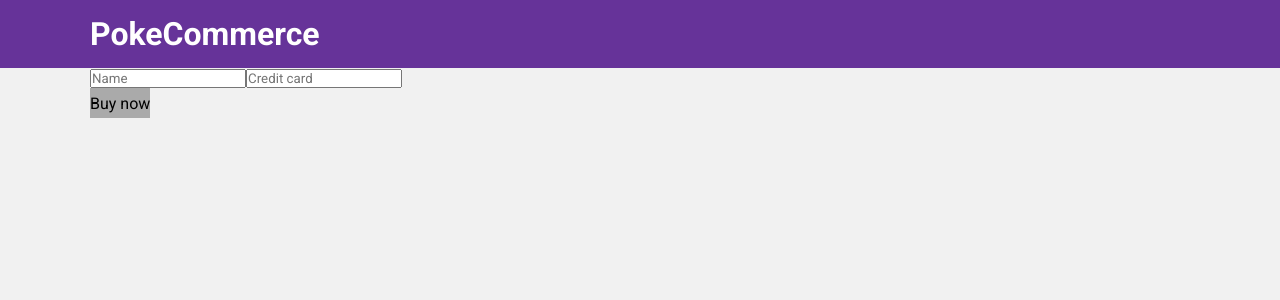
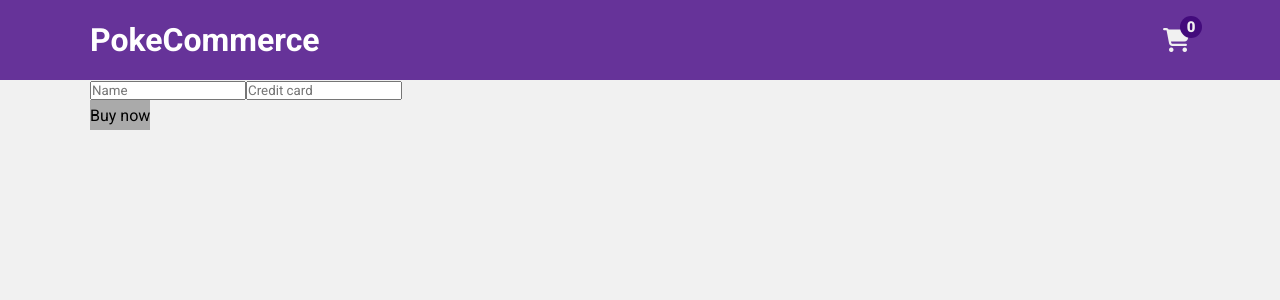
Before and after one commit to GustavoDias7/pokecommerce, a React (Create React App) app: page /checkout in a window 1280 px wide. Shown: the top 300 px of the page. Built offline with nearby package versions, Linux system fonts and the light colour scheme.

Commit message:
Update cart, header, catalog and create overlay

```diff
--- a/public/index.html
+++ b/public/index.html
@@ -9,12 +9,13 @@
       name="description"
       content="Web site created using create-react-app"
     />
+    <script
+      src="https://kit.fontawesome.com/a076d05399.js"
+      crossorigin="anonymous"
+      defer
+    ></script>
     <link rel="apple-touch-icon" href="%PUBLIC_URL%/logo192.png" />
     <link rel="manifest" href="%PUBLIC_URL%/manifest.json" />
-    <link
-      rel="stylesheet"
-      href="https://cdnjs.cloudflare.com/ajax/libs/font-awesome/4.7.0/css/font-awesome.min.css"
-    />
     <title>PokeCommerce</title>
   </head>
   <body>
--- a/src/components/Cart.jsx
+++ b/src/components/Cart.jsx
@@ -1,6 +1,7 @@
 import React from "react";
 import { GlobalContext } from "../context/GlobalContenxt";
 import { useNavigate } from "react-router";
+import OverlayModal from "./OverlayModal";
 
 const CartProduct = ({ info, onClick }) => {
   const { name, price } = info;
@@ -32,6 +33,7 @@ const Cart = () => {
   }
 
   return (
+    <>
       <aside className="cart">
         <header>
           <div className="content">
@@ -40,6 +42,7 @@ const Cart = () => {
         </header>
 
         <section>
+          {cart.length === 0 && <p className="empty">Your list is empty.</p>}
           {cart.map((pokemonObj) => {
             return (
               <CartProduct
@@ -67,6 +70,8 @@ const Cart = () => {
           </div>
         </footer>
       </aside>
+      <OverlayModal />
+    </>
   );
 };
 
--- a/src/components/MainHeader.jsx
+++ b/src/components/MainHeader.jsx
@@ -1,9 +1,16 @@
 import React from "react";
 import { useLocation } from "react-router";
 import SearchProduct from "./SearchProduct";
+import Cart from "../components/Cart";
+import { GlobalContext } from "../context/GlobalContenxt";
 
 const MainHeader = () => {
+  const { hasCart, setHasCart, cart } = React.useContext(GlobalContext);
   const location = useLocation();
+
+  function handleClick() {
+    setHasCart(!hasCart);
+  }
 
   return (
     <header id="main-header">
@@ -11,7 +18,15 @@ const MainHeader = () => {
         <a href="/" className="logo">
           <h1>PokeCommerce</h1>
         </a>
-        {location.pathname === "/" && <SearchProduct />}
+        <div className="right">
+          {location.pathname === "/" && <SearchProduct />}
+          <div className="cart-container">
+            <i className="fas fa-shopping-cart" onClick={handleClick}>
+              <span>{cart.length}</span>
+            </i>
+            {hasCart && <Cart />}
+          </div>
+        </div>
       </div>
     </header>
   );
--- /dev/null
+++ b/src/components/OverlayModal.jsx
@@ -0,0 +1,15 @@
+import React from "react";
+import { GlobalContext } from "../context/GlobalContenxt";
+
+const OverlayModal = () => {
+  const { hasCart, setHasCart } = React.useContext(GlobalContext);
+
+  function handleClick() {
+    setHasCart(!hasCart);
+  }
+
+  if (!hasCart) return null;
+  return <div className="overlay-modal" onClick={handleClick} />;
+};
+
+export default OverlayModal;
--- a/src/context/GlobalContenxt.jsx
+++ b/src/context/GlobalContenxt.jsx
@@ -10,6 +10,7 @@ export const GlobalStorage = ({ children }) => {
   const [total, setTotal] = React.useState(0);
   const [searchError, setSearchError] = React.useState(false);
   const [buy, setBuy] = React.useState(false);
+  const [hasCart, setHasCart] = React.useState(false);
 
   function addCart(newPokemon) {
     const hasName = cart.map((cart) => cart.name).includes(newPokemon.name);
@@ -123,6 +124,8 @@ export const GlobalStorage = ({ children }) => {
     buy,
     setBuy,
     handleBuy,
+    hasCart,
+    setHasCart,
   };
 
   return (
--- a/src/index.css
+++ b/src/index.css
@@ -7,6 +7,9 @@
 }
 html {
   background-color: #f1f1f1;
+}
+body {
+  padding-top: 80px;
 }
 h1,
 h2,
@@ -28,17 +31,32 @@ a:hover {
   max-width: 1100px;
   margin: auto;
 }
+.overlay-modal {
+  position: fixed;
+  top: 0;
+  left: 0;
+  width: 100%;
+  height: 100vh;
+  background-color: rgba(0, 0, 0, 0.5);
+  z-index: 9;
+}
 
 /* === HEADER === */
 #main-header {
-  padding: 15px 0;
-  background-color: rebeccapurple;
+  position: fixed;
+  top: 0;
+  left: 0;
+  z-index: 9;
+  width: 100%;
+  height: 80px;
+  background-color: #663399;
 }
 #main-header .container {
   display: flex;
+  flex-wrap: wrap;
   align-items: center;
   justify-content: space-between;
-  flex-wrap: wrap;
+  height: 100%;
 }
 #main-header .logo {
   display: inline-block;
@@ -48,10 +66,14 @@ a:hover {
   color: #fff;
   width: inherit;
 }
+#main-header .right {
+  display: flex;
+  align-items: center;
+}
 /* search-form */
 .search-form {
   position: relative;
-  width: 50%;
+  width: 350px;
 }
 .search-form input {
   width: calc(100% - 40px);
@@ -90,6 +112,106 @@ a:hover {
   width: 24px;
   color: #f1f1f1;
 }
+/* cart */
+.cart-container {
+  position: relative;
+  height: 100%;
+}
+.fa-shopping-cart {
+  position: relative;
+  font-size: 24px;
+  color: #f1f1f1;
+  margin-left: 15px;
+  cursor: pointer;
+  z-index: 99;
+}
+.fa-shopping-cart span {
+  position: absolute;
+  top: -12px;
+  right: -12px;
+  width: 22px;
+  line-height: 22px;
+  text-align: center;
+  font-size: 15px;
+  border-radius: 50%;
+  color: #f1f1f1;
+  background-color: #430b7c;
+}
+.cart {
+  position: absolute;
+  top: 42px;
+  left: -300px;
+  z-index: 99;
+  min-width: 350px;
+  display: flex;
+  flex-direction: column;
+  width: 30%;
+  height: 480px;
+  max-height: 480px;
+  padding: 20px;
+  background-color: #ffffff;
+}
+.cart .content {
+  margin: 0px 10px;
+}
+.cart header {
+  padding-bottom: 15px;
+  border-bottom: 1px solid #aaaa;
+}
+.cart section {
+  overflow: hidden;
+}
+.cart section .content {
+  display: flex;
+  align-items: center;
+  padding: 10px 0;
+}
+.cart .empty {
+  margin-top: 20px;
+  font-size: 24px;
+  text-align: center;
+}
+.cart .infos {
+  display: flex;
+  align-items: center;
+  justify-content: space-between;
+  width: 100%;
+}
+.cart .infos h3 {
+  text-transform: capitalize;
+}
+.cart .remove {
+  width: 20px;
+  height: 20px;
+  border: none;
+  color: #fff;
+  margin-left: 5px;
+  font-weight: border;
+  cursor: pointer;
+  border-radius: 50%;
+  background-color: #bbb;
+}
+.cart footer {
+  margin-top: auto;
+  border-top: 1px solid #aaaa;
+}
+.cart footer .total {
+  display: flex;
+  justify-content: space-between;
+  padding: 10px 0;
+}
+.cart footer button {
+  width: 100%;
+}
+.cart footer button:disabled {
+  cursor: not-allowed;
+  opacity: 0.4;
+}
+.cart footer button:hover:disabled {
+  background-color: #aaaaaa;
+  color: #000000;
+}
+
 /* === CATALOG === */
 main > .container {
   display: flex;
@@ -99,10 +221,10 @@ main > .container {
   display: flex;
   flex-wrap: wrap;
   justify-content: space-between;
-  width: 75%;
+  width: 100%;
 }
 .product {
-  width: 30%;
+  width: 22%;
   height: min-content;
   margin-bottom: 30px;
   border: 1px solid #ddd;
@@ -118,8 +240,6 @@ main > .container {
 }
 .product p {
   margin: 10px 0;
-}
-.product a {
 }
 .product img {
   display: block;
@@ -148,64 +268,6 @@ main > .container {
 .gn-button:hover {
   color: #00000099;
   background-color: #bbbbbbd9;
-}
-
-.cart {
-  position: sticky;
-  position: -webkit-sticky;
-  top: 20px;
-  display: flex;
-  flex-direction: column;
-  width: 30%;
-  height: 480px;
-  max-height: 480px;
-  padding: 20px;
-  margin-left: 20px;
-  background-color: #ffffff;
-}
-.cart .content {
-  margin: 0px 10px;
-}
-.cart header {
-  padding-bottom: 15px;
-  border-bottom: 1px solid #aaaa;
-}
-.cart section .content {
-  display: flex;
-  align-items: center;
-  padding: 10px 0;
-}
-.cart .infos {
-  display: flex;
-  align-items: center;
-  justify-content: space-between;
-  width: 100%;
-}
-.cart .infos h3 {
-  text-transform: capitalize;
-}
-.cart .remove {
-  margin-left: 10px;
-}
-.cart footer {
-  margin-top: auto;
-  border-top: 1px solid #aaaa;
-}
-.cart footer .total {
-  display: flex;
-  justify-content: space-between;
-  padding: 10px 0;
-}
-.cart footer button {
-  width: 100%;
-}
-.cart footer button:disabled {
-  cursor: not-allowed;
-  opacity: 0.4;
-}
-.cart footer button:hover:disabled {
-  background-color: #aaaaaa;
-  color: #000000;
 }
 
 /* pokemon-details */
--- a/src/pages/Home.jsx
+++ b/src/pages/Home.jsx
@@ -1,13 +1,11 @@
 import React from "react";
 import Catalog from "../components/Catalog";
-import Cart from "../components/Cart";
 
 const Home = () => {
   return (
     <main>
       <div className="container">
         <Catalog />
-        <Cart />
       </div>
     </main>
   );
--- a/src/pages/PokemonDetails.jsx
+++ b/src/pages/PokemonDetails.jsx
@@ -1,5 +1,4 @@
 import React from "react";
-import Cart from "../components/Cart";
 import Details from "../components/Details";
 
 const PokemonDetails = () => {
@@ -7,7 +6,6 @@ const PokemonDetails = () => {
     <main>
       <div className="container">
         <Details />
-        <Cart />
       </div>
     </main>
   );
```
Lines whose indentation alone changed are shown as unchanged.
